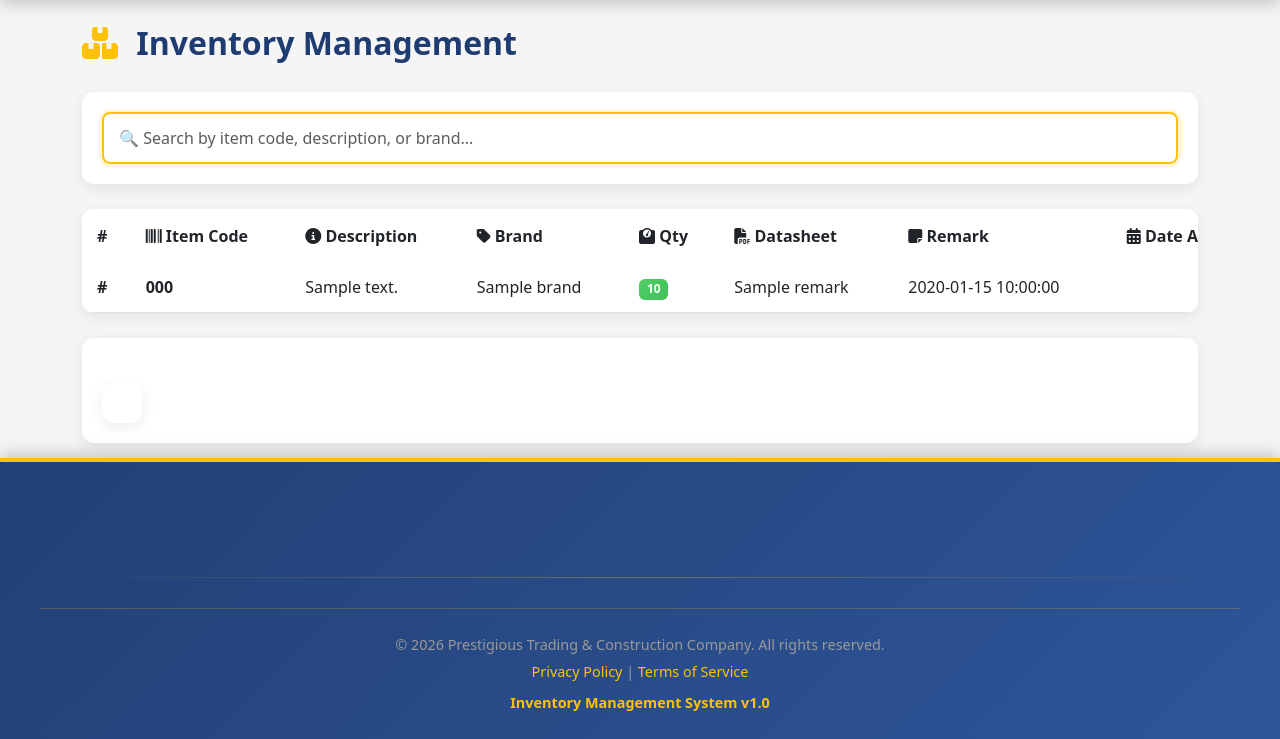
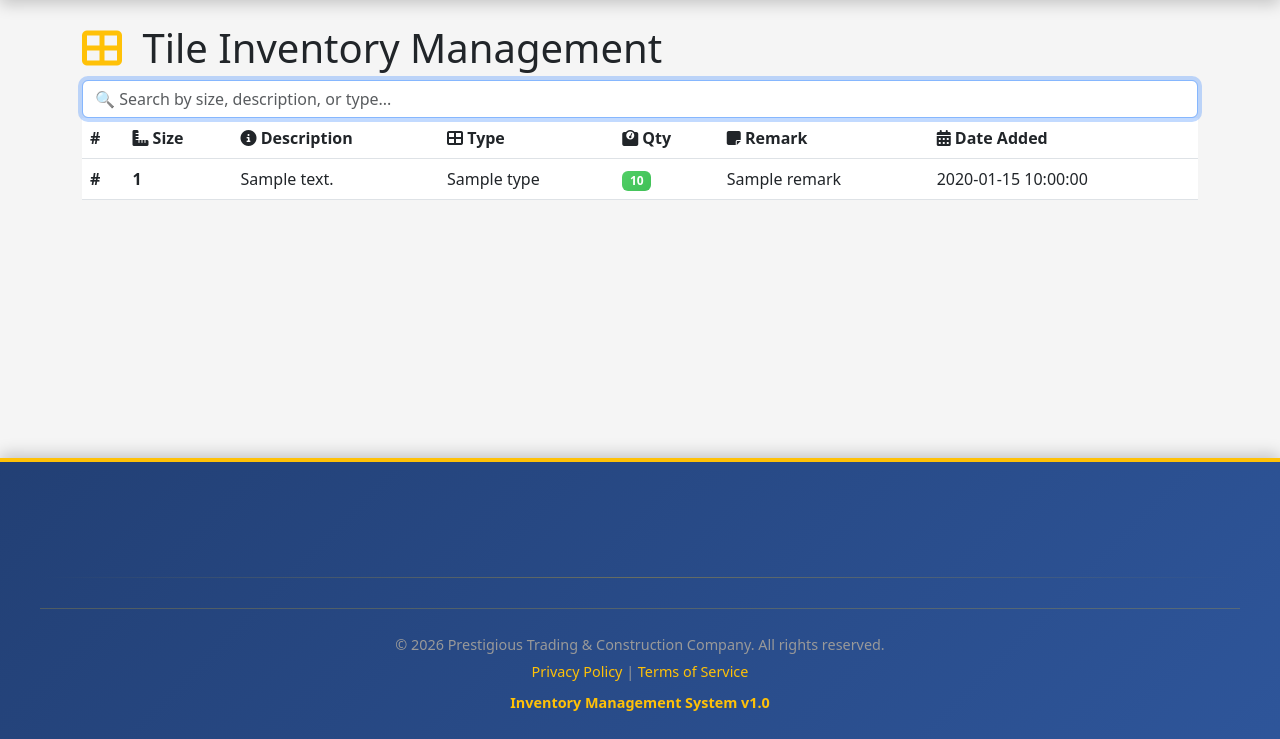
Before and after one commit to santospederson-ui/Inventory-Management-System, a Flask app: template templates/tile_inventory.html in a window 1280 px wide. Shown: the part 61-800 px from the top of the page. Run offline with Flask 3, Linux system fonts and the light colour scheme; the template is opened without the code that fills it: most values are stand-ins (such as "Sample title", 1, 10 or a date in 2020).

Commit message:
Update tile_inventory.html

```diff
--- a/templates/tile_inventory.html
+++ b/templates/tile_inventory.html
@@ -2,312 +2,172 @@
 
 {% block content %}
 
-<style>
-    .page-header {
-        display: flex;
-        justify-content: space-between;
-        align-items: center;
-        margin-bottom: 30px;
-        flex-wrap: wrap;
-        gap: 15px;
-    }
-
-    .page-header h1 {
-        color: #1e3c72;
-        font-weight: 700;
-        font-size: 2rem;
-        margin: 0;
-    }
-
-    .page-header .badge {
-        font-size: 1rem;
-        padding: 10px 15px;
-    }
-
-    .search-box {
-        background: white;
-        border-radius: 12px;
-        padding: 20px;
-        margin-bottom: 25px;
-        box-shadow: 0 4px 15px rgba(0, 0, 0, 0.08);
-    }
-
-    .search-box .form-control {
-        border: 2px solid #e0e0e0;
-        border-radius: 8px;
-        padding: 12px 15px;
-        transition: all 0.3s ease;
-    }
-
-    .search-box .form-control:focus {
-        border-color: #ffc107;
-        box-shadow: 0 0 0 3px rgba(255, 193, 7, 0.15);
-    }
-
-    .data-table-wrapper {
-        background: white;
-        border-radius: 12px;
-        overflow: hidden;
-        box-shadow: 0 4px 15px rgba(0, 0, 0, 0.08);
-    }
-
-    .data-table-wrapper table {
-        margin-bottom: 0;
-    }
-
-    .data-table-wrapper thead {
-        background: linear-gradient(135deg, #1e3c72 0%, #2a5298 100%);
-        color: white;
-    }
-
-    .data-table-wrapper thead th {
-        padding: 15px;
-        font-weight: 600;
-        border: none;
-    }
-
-    .data-table-wrapper tbody tr {
-        border-bottom: 1px solid #e0e0e0;
-        transition: all 0.3s ease;
-    }
-
-    .data-table-wrapper tbody tr:hover {
-        background-color: #f5f9ff;
-    }
-
-    .data-table-wrapper tbody td {
-        padding: 12px 15px;
-        vertical-align: middle;
-    }
-
-    .action-buttons {
-        display: flex;
-        gap: 5px;
-        flex-wrap: wrap;
-    }
-
-    .action-buttons .btn {
-        padding: 6px 10px;
-        font-size: 0.85rem;
-        border-radius: 6px;
-        transition: all 0.3s ease;
-        border: none;
-    }
-
-    .action-buttons .btn:hover {
-        transform: translateY(-2px);
-    }
-
-    .btn-edit {
-        background: linear-gradient(135deg, #FFA500 0%, #FF8C00 100%);
-        color: white;
-    }
-
-    .btn-delete {
-        background: linear-gradient(135deg, #ff6b6b 0%, #ff4757 100%);
-        color: white;
-    }
-
-    .btn-withdraw {
-        background: linear-gradient(135deg, #FF6B6B 0%, #EE5A6F 100%);
-        color: white;
-    }
-
-    .btn-return {
-        background: linear-gradient(135deg, #51CF66 0%, #40C057 100%);
-        color: white;
-    }
-
-    .btn-stock {
-        background: linear-gradient(135deg, #1e3c72 0%, #2a5298 100%);
-        color: white;
-    }
-
-    .pagination {
-        background: white;
-        padding: 20px;
-        border-radius: 12px;
-        margin-top: 25px;
-        box-shadow: 0 4px 15px rgba(0, 0, 0, 0.08);
-    }
-
-    .pagination .page-link {
-        color: #1e3c72;
-        border: 1px solid #e0e0e0;
-        border-radius: 6px;
-        margin: 0 3px;
-    }
-
-    .pagination .page-link:hover {
-        background-color: #f5f9ff;
-        color: #ffc107;
-    }
-
-    .pagination .page-item.active .page-link {
-        background: linear-gradient(135deg, #ffc107 0%, #ff9800 100%);
-        border-color: #ffc107;
-        color: white;
-    }
-
-    .empty-state {
-        text-align: center;
-        padding: 60px 20px;
-        color: #999;
-    }
-
-    .empty-state i {
-        font-size: 4rem;
-        color: #ddd;
-        margin-bottom: 20px;
-    }
-
-
-.table-responsive {
-    overflow-x: auto;
-    -webkit-overflow-scrolling: touch;
-}
-
-table {
-    min-width: 1200px;
-}
-
-@media (max-width: 768px) {
-
-    .page-header {
-        flex-direction: column;
-        align-items: stretch;
-    }
-
-    .page-header h1 {
-        font-size: 1.5rem;
-        text-align: center;
-    }
-
-    .search-box form {
-        flex-direction: column;
-    }
-
-    .search-box button {
-        width: 100%;
-    }
-
-    .action-buttons {
-        flex-direction: column;
-    }
-
-    .action-buttons .btn {
-        width: 100%;
-        margin-bottom: 3px;
-    }
-}
-
-
-
-</style>
+<!-- Keep ALL your existing CSS exactly as it is -->
 
 <!-- Page Header -->
 <div class="page-header">
-    <h1><i class="fas fa-boxes" style="color: #ffc107; margin-right: 10px;"></i> Inventory Management</h1>
+    <h1>
+        <i class="fas fa-th-large" style="color: #ffc107; margin-right: 10px;"></i>
+        Tile Inventory Management
+    </h1>
+
     {% if session.get('role') == 'admin' %}
-    <a href="{{ url_for('tile_add_item') }}" class="btn" style="background: linear-gradient(135deg, #51CF66 0%, #40C057 100%); color: white; padding: 10px 20px; border-radius: 8px; font-weight: 600;">
-        <i class="fas fa-plus-circle"></i> Add New Item
+    <a href="{{ url_for('add_tile') }}"
+       class="btn"
+       style="background: linear-gradient(135deg, #51CF66 0%, #40C057 100%);
+              color: white;
+              padding: 10px 20px;
+              border-radius: 8px;
+              font-weight: 600;">
+        <i class="fas fa-plus-circle"></i> Add New Tile
     </a>
     {% endif %}
 </div>
 
 <!-- Search Box -->
 <div class="search-box">
-    <form method="GET" id="searchForm" action="{{ url_for('tile_inventory') }}" class="d-flex gap-2">
+    <form method="GET"
+          id="searchForm"
+          action="{{ url_for('tile_inventory') }}"
+          class="d-flex gap-2">
+
         <div class="flex-grow-1">
             <input type="text"
                    id="searchInput"
                    name="search"
                    value="{{ search }}"
                    class="form-control"
-                   placeholder="🔍 Search by item code, description, or brand...">
+                   placeholder="🔍 Search by size, description, or type...">
         </div>
 
     </form>
 </div>
 
-<!-- Items Table -->
+<!-- Tile Table -->
 {% if items %}
 <div class="data-table-wrapper">
     <div class="table-responsive">
         <table class="table">
+
             <thead>
                 <tr>
                     <th>#</th>
-                <th><i class="fas fa-barcode"></i> Item Code</th>
+                    <th><i class="fas fa-ruler-combined"></i> Size</th>
                     <th><i class="fas fa-info-circle"></i> Description</th>
-                <th><i class="fas fa-tag"></i> Brand</th>
+                    <th><i class="fas fa-th-large"></i> Type</th>
                     <th><i class="fas fa-weight"></i> Qty</th>
-                <th><i class="fas fa-file-pdf"></i> Datasheet</th>
                     <th><i class="fas fa-sticky-note"></i> Remark</th>
                     <th><i class="fas fa-calendar-alt"></i> Date Added</th>
+
                     {% if session.get('role') == 'admin' %}
                     <th><i class="fas fa-cogs"></i> Actions</th>
                     {% endif %}
                 </tr>
             </thead>
+
             <tbody>
+
                 {% for item in items %}
                 <tr>
-                <td><strong>#{{ loop.index + ((page - 1) * 2) }}</strong></td>
-                <td><strong>{{ item.item_code }}</strong></td>
-                <td>{{ item.description }}</td>
-                <td>{{ item.brand }}</td>
+
+                    <td>
+                        <strong>#{{ loop.index + ((page - 1) * 2) }}</strong>
+                    </td>
+
+                    <td>
+                        <strong>{{ item.size }}</strong>
+                    </td>
+
+                    <td>
+                        {{ item.description }}
+                    </td>
+
+                    <td>
+                        {{ item.type }}
+                    </td>
+
                     <td>
                         {% if item.qty <= 5 %}
-                    <span class="badge" style="background: linear-gradient(135deg, #ff6b6b 0%, #ff4757 100%); color: white;">
-                        <i class="fas fa-exclamation-circle"></i> {{ item.qty }}
+                        <span class="badge"
+                              style="background: linear-gradient(135deg, #ff6b6b 0%, #ff4757 100%);
+                                     color: white;">
+                            <i class="fas fa-exclamation-circle"></i>
+                            {{ item.qty }}
                         </span>
                         {% else %}
-                    <span class="badge" style="background: linear-gradient(135deg, #51CF66 0%, #40C057 100%); color: white;">{{ item.qty }}</span>
+                        <span class="badge"
+                              style="background: linear-gradient(135deg, #51CF66 0%, #40C057 100%);
+                                     color: white;">
+                            {{ item.qty }}
+                        </span>
                         {% endif %}
                     </td>
 
+                    <td>
+                        {{ item.remark or '-' }}
+                    </td>
 
-
-                <td>{{ item.remark or '-' }}</td>
-                <td>{{ item.created_at or 'N/A' }}</td>
+                    <td>
+                        {{ item.created_at or 'N/A' }}
+                    </td>
 
                     {% if session.get('role') == 'admin' %}
                     <td>
+
                         <div class="action-buttons">
-                        <a href="{{ url_for('tile_edit_item', id=item.id) }}" class="btn btn-edit" title="Edit">
+
+                            <a href="{{ url_for('edit_tile', id=item.id) }}"
+                               class="btn btn-edit">
                                 <i class="fas fa-edit"></i> Edit
                             </a>
-                        <a href="{{ url_for('delete_item', id=item.id) }}"
+
+                            <a href="{{ url_for('delete_tile', id=item.id) }}"
                                class="btn btn-delete"
-                           onclick="return confirm('Delete Item?')"
-                           title="Delete">
+                               onclick="return confirm('Delete Tile?')">
                                 <i class="fas fa-trash"></i> Delete
                             </a>
-                        <a href="{{ url_for('tile_withdraw', id=item.id) }}" class="btn btn-withdraw" title="Withdraw">
-                            <i class="fas fa-arrow-alt-circle-out"></i> Withdraw
+
+                            <a href="{{ url_for('withdraw_tile', id=item.id) }}"
+                               class="btn btn-withdraw">
+                                <i class="fas fa-arrow-alt-circle-out"></i>
+                                Withdraw
                             </a>
-                        <a href="{{ url_for('tile_return_item', id=item.id) }}" class="btn btn-return" title="Return">
-                            <i class="fas fa-arrow-alt-circle-in"></i> Return
+
+                            <a href="{{ url_for('return_tile', id=item.id) }}"
+                               class="btn btn-return">
+                                <i class="fas fa-arrow-alt-circle-in"></i>
+                                Return
                             </a>
-                        <a href="{{ url_for('tile_add_stock', id=item.id) }}" class="btn btn-stock" title="Add Stock">
-                            <i class="fas fa-plus-square"></i> Stock
+
+                            <a href="{{ url_for('add_tile_stock', id=item.id) }}"
+                               class="btn btn-stock">
+                                <i class="fas fa-plus-square"></i>
+                                Stock
                             </a>
+
                         </div>
+
                     </td>
                     {% endif %}
+
                 </tr>
                 {% endfor %}
+
             </tbody>
+
         </table>
     </div>
 </div>
+
 <!-- Pagination -->
 <nav class="pagination">
+
     <ul class="pagination" style="margin-bottom: 0;">
+
         {% if page > 1 %}
         <li class="page-item">
-            <a class="page-link" href="{{ url_for('inventory', page=page-1, search=search) }}">
+            <a class="page-link"
+               href="{{ url_for('tile_inventory', page=page-1, search=search) }}">
                 <i class="fas fa-chevron-left"></i> Previous
             </a>
         </li>
@@ -315,31 +175,56 @@ table {
 
         {% for p in range(1, total_pages + 1) %}
         <li class="page-item {% if p == page %}active{% endif %}">
-            <a class="page-link" href="{{ url_for('inventory', page=p, search=search) }}">{{ p }}</a>
+            <a class="page-link"
+               href="{{ url_for('tile_inventory', page=p, search=search) }}">
+                {{ p }}
+            </a>
         </li>
         {% endfor %}
 
         {% if page < total_pages %}
         <li class="page-item">
-            <a class="page-link" href="{{ url_for('inventory', page=page+1, search=search) }}">
+            <a class="page-link"
+               href="{{ url_for('tile_inventory', page=page+1, search=search) }}">
                 Next <i class="fas fa-chevron-right"></i>
             </a>
         </li>
         {% endif %}
+
     </ul>
+
 </nav>
 
 {% else %}
+
 <div class="empty-state">
+
     <i class="fas fa-inbox"></i>
-    <h4 style="color: #333;">No Items Found</h4>
-    <p>Start by adding your first inventory item</p>
+
+    <h4 style="color: #333;">
+        No Tiles Found
+    </h4>
+
+    <p>
+        Start by adding your first tile item
+    </p>
+
     {% if session.get('role') == 'admin' %}
-    <a href="{{ url_for('tile_add_item') }}" class="btn" style="background: linear-gradient(135deg, #51CF66 0%, #40C057 100%); color: white; padding: 10px 20px; border-radius: 8px; font-weight: 600; margin-top: 15px;">
-        <i class="fas fa-plus-circle"></i> Add New Item
+    <a href="{{ url_for('add_tile') }}"
+       class="btn"
+       style="background: linear-gradient(135deg, #51CF66 0%, #40C057 100%);
+              color: white;
+              padding: 10px 20px;
+              border-radius: 8px;
+              font-weight: 600;
+              margin-top: 15px;">
+        <i class="fas fa-plus-circle"></i>
+        Add New Tile
     </a>
     {% endif %}
+
 </div>
+
 {% endif %}
 
 {% endblock %}
```
Lines whose indentation alone changed are shown as unchanged.
